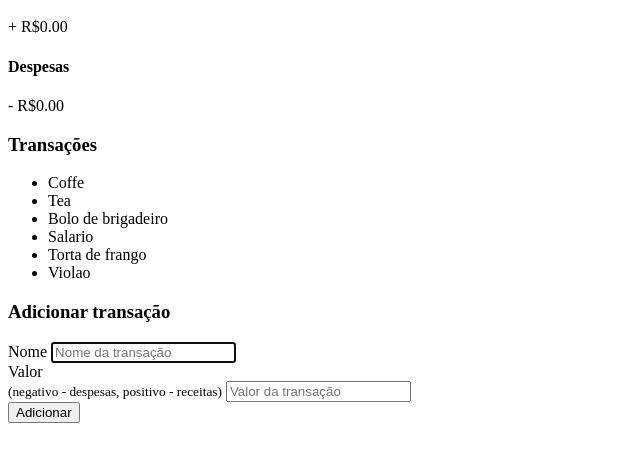
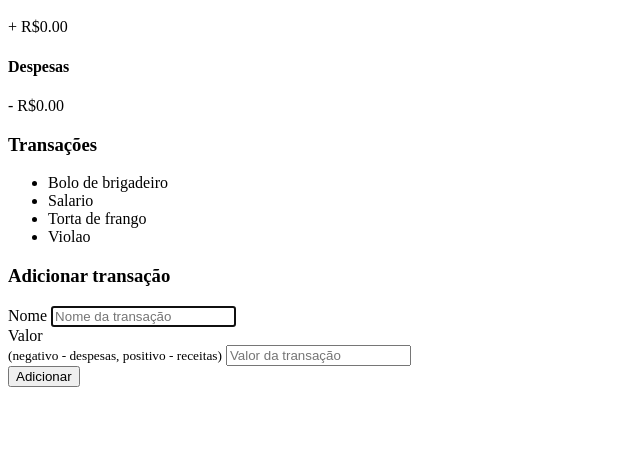
Before and after one commit to giovannasantana/app-controle-de-despesas, a plain HTML site: page index.html in a window 1280 px wide. Shown: the part 187-648 px from the top of the page, without its empty margins (0-640 px from the left). Drawn offline with Linux system fonts and the light colour scheme.

Commit message:
Ajustando arquivos e comentarios

```diff
--- a/index.html
+++ b/index.html
@@ -28,10 +28,7 @@
 
       <h3>Transações</h3>
 
-      <ul id="transactions" class="transactions">
-          <li>Coffe</li>
-          <li>Tea</li>
-      </ul>
+      <ul id="transactions" class="transactions"></ul>
 
       <h3>Adicionar transação</h3>
 
--- a/script.js
+++ b/script.js
@@ -11,7 +11,7 @@ const dummyTransactions =[
 
 const handleFormSubmit = event =>{
 
-    if(inputTransactionName.value.trim() === '' ||
+    if(inputTransactionName.value.trim() === '' &&
             inputTransactionAmount.value.trim() === ''){
         alert('Informe a descrição e o valor da transação');
     }
@@ -19,6 +19,7 @@ const handleFormSubmit = event =>{
 
 form.addEventListener('submit', handleFormSubmit);
 
+                        // é o parametro da funcao
 const addTransactionIntoDOM = transaction =>{
     const li = document.createElement('li')
 
@@ -31,4 +32,5 @@ const init = () => {
     dummyTransactions.forEach(addTransactionIntoDOM);
 }
 
+// funcao de inicializacao do js
 init();
```
